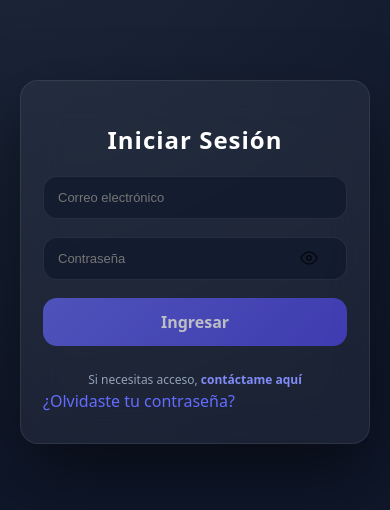
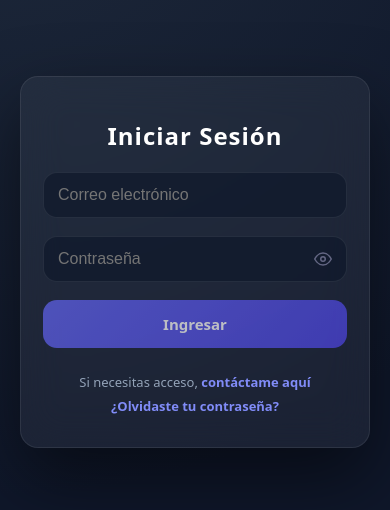
Before and after one commit to Santiagopineda2121/frontendCodes, a React (Vite) app: page /login in a window 390 px wide. Shown: the part 180-690 px from the top of the page. Built offline with nearby package versions, Linux system fonts and the light colour scheme.

Commit message:
Update Login.css

```diff
--- a/src/pages/Login.css
+++ b/src/pages/Login.css
@@ -59,7 +59,7 @@
   border: 1px solid rgba(255, 255, 255, 0.08);
   background: rgba(15, 23, 42, 0.65);
   color: white;
-  font-size: 14px;
+  font-size: 16px;
   outline: none;
   transition: all 0.25s ease;
 }
@@ -84,22 +84,25 @@
   right: 15px;
   top: 50%;
   transform: translateY(-50%);
-  background: transparent;
+  background: none;
   border: none;
   cursor: pointer;
+  color: #8888aa;
   display: flex;
   align-items: center;
-  justify-content: center;
+  padding: 0;
+  transition: color 0.15s;
   opacity: 0.7;
-  transition: 0.2s ease;
 }
 
 .toggle-password:hover {
+  color: #e8e8f0;
   opacity: 1;
 }
 
 .login-button {
   padding: 15px;
+  height: 48px;
   border-radius: 14px;
   border: none;
   background: linear-gradient(135deg, #6366f1, #4f46e5);
@@ -111,6 +114,7 @@
   display: flex;
   justify-content: center;
   align-items: center;
+  white-space: nowrap;
 }
 
 .login-button:hover:not(:disabled) {
@@ -123,7 +127,7 @@
   cursor: not-allowed;
 }
 
-.spinner {
+.spinnerLogin {
   width: 18px;
   height: 18px;
   border: 3px solid rgba(255, 255, 255, 0.4);
@@ -156,6 +160,24 @@
   color: #a5b4fc;
 }
 
+.resetLink {
+  margin-top: 5px;
+  font-size: 14px;
+  text-align: center;
+  color: #94a3b8;
+}
+
+.resetLink a {
+  color: #818cf8;
+  font-weight: 600;
+  text-decoration: none;
+  transition: 0.25s;
+}
+
+.resetLink a:hover {
+  color: #a5b4fc;
+}
+
 @media (max-width: 480px) {
   .login-container {
     padding: 30px 22px;
@@ -169,17 +191,20 @@
 
   .login-container input {
     padding: 13px 14px;
-    font-size: 13px;
+    font-size: 16px;
   }
 
   .login-button {
     padding: 13px;
+    font-size: 15px;
   }
 
-  .login-contact {
-    font-size: 12px;
+  .login-contact,
+  .resetLink {
+    font-size: 13px;
   }
 }
+
 @media (min-width: 481px) and (max-width: 768px) {
   .login-container {
     max-width: 380px;
```
